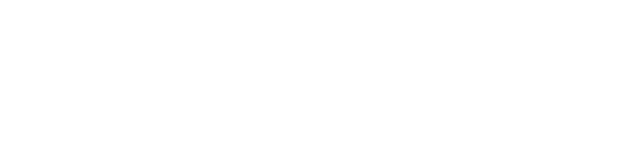
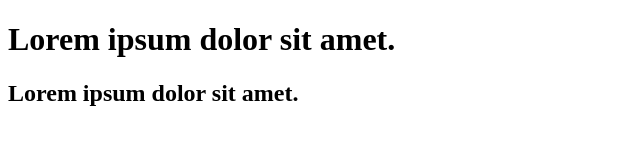
Before and after one commit to Pradeep-HS/learning-git-github, a plain HTML site: page index.html in a window 1280 px wide. Shown: the whole page, without its empty margins (0-640 px from the left). Drawn offline with Linux system fonts and the light colour scheme.

Commit message:
new feature is added

```diff
--- a/index.html
+++ b/index.html
@@ -6,6 +6,7 @@
     <title>car</title>
 </head>
 <body>
-
+    <h1>Lorem ipsum dolor sit amet.</h1>
+    <h2>Lorem ipsum dolor sit amet.</h2>
 </body>
 </html>
```
